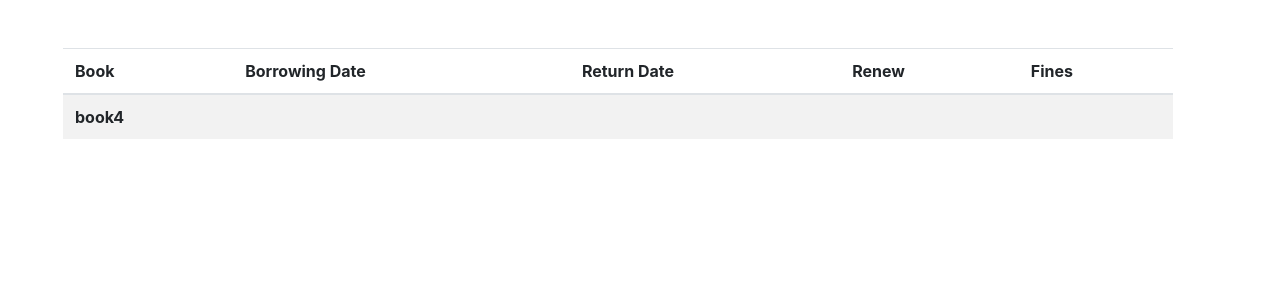
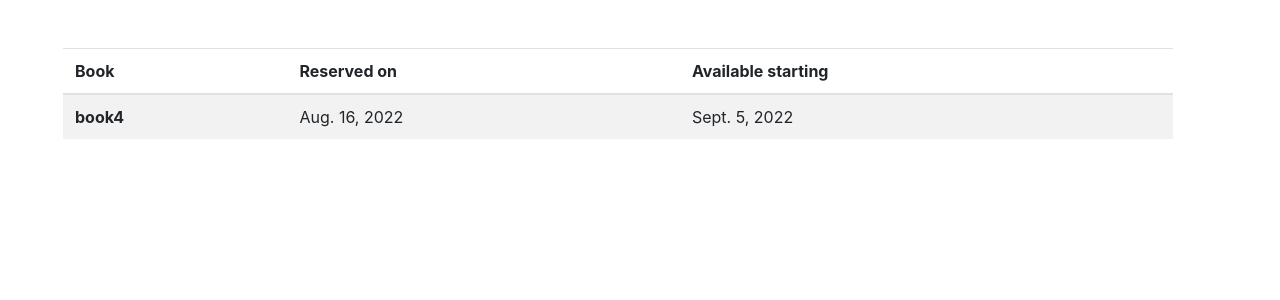
Before and after one commit to lynn-hnainy/finalProject, a Django app: page /reserved_books/2 in a window 1280 px wide. Shown: the part 96-396 px from the top of the page. Run offline with Django 4.2, Linux system fonts and the light colour scheme; a user stored in the database is signed in; data comes from the database, SQL or seed files in the repository; both versions use the stored data as it was after the commit; lists and menus that the app fills with data are empty; some libraries are stand-ins or nearby versions.

Commit message:
Setting availibility date

```diff
--- /dev/null
+++ b/library/books/templates/book_detail.html
@@ -0,0 +1,6 @@
+{% extends 'base.html' %}
+{% block content %}
+    <h1>{{book.book_title}}</h1>
+    <p>{{book.author_name}}</p>
+    <p>{{book.description}}</p>
+{% endblock %}
--- a/library/booksTransaction/models.py
+++ b/library/booksTransaction/models.py
@@ -1,4 +1,5 @@
 from pyexpat import model
+from zoneinfo import available_timezones
 from django.db import models
 from books.models import Book
 from members.models import Member
@@ -37,3 +38,8 @@ class Reservation(models.Model):
 
     def __str__(self):
         return self.user.username
+    @property
+    def availibility_date(self):
+        book=Borrowing.objects.filter(book=self.book)
+        availibility_date=book.order_by('return_date')[0]
+        return availibility_date.return_date
--- a/library/booksTransaction/templates/reserved.html
+++ b/library/booksTransaction/templates/reserved.html
@@ -4,28 +4,16 @@
     <thead>
       <tr>
         <th scope="col">Book</th>
-        <th scope="col">Borrowing Date</th>
-        <th scope="col">Return Date</th>
-        <th scope="col">Renew</th>
-        <th scope="col">Fines</th>
+        <th scope="col">Reserved on</th>
+        <th scope="col">Available starting</th>
       </tr>
     </thead>
     <tbody>
         {% for book in books %}
             <tr>
                 <th scope="row">{{book.book.book_title}}</th>
-                <td>{{book.borrow_date}}</td>
-                <td>{{book.return_date}}</td>
-                <td>
-                    {% if not book.renew_borrowing and book.fines == 0%}
-                        <a href="{% url 'renew_borrowing' book.book.id book.user.id %}"">Renew</a>
-                    {% endif %}
-                </td>
-                <td>
-                    {% if book.fines > 0 %}
-                        <p class="font-weight-bold text-danger">{{book.fines}}</p>
-                    {% endif %}
-                </td>
+                <td>{{book.reservation_date}}</td>
+                <td>{{book.availibility_date}}</td>
             </tr>
         {% endfor %}
     </tbody>
--- /dev/null
+++ b/library/booksTransaction/templates/reserved_successfully.html
@@ -0,0 +1,4 @@
+{% extends 'base.html' %}
+{% block content %}
+<h1>Reserved</h1>
+{% endblock %}
--- a/library/library/urls.py
+++ b/library/library/urls.py
@@ -34,4 +34,6 @@ urlpatterns = [
     path('borrowed_books/<user_id>',booksTrans_view.borrowed_books,name="borrowed_books"),
     path('reserved_books/<user_id>',booksTrans_view.reserved_books,name="reserved_books"),
     path('renew_borrowing/<book_id>/<user_id>',booksTrans_view.renew_borrowing,name="renew_borrowing"),
+    path('book_detail/<book_id>', book_views.book_detail, name='book_detail'),
+    path('books/<author_name>', book_views.books_author, name='books_author'),
 ]+static(settings.MEDIA_URL,document_root=settings.MEDIA_ROOT)
```
Also changed, not shown: library/books/templates/list_books.html (+6 -2 lines), library/books/views.py (+10 -0 lines), library/db.sqlite3.
